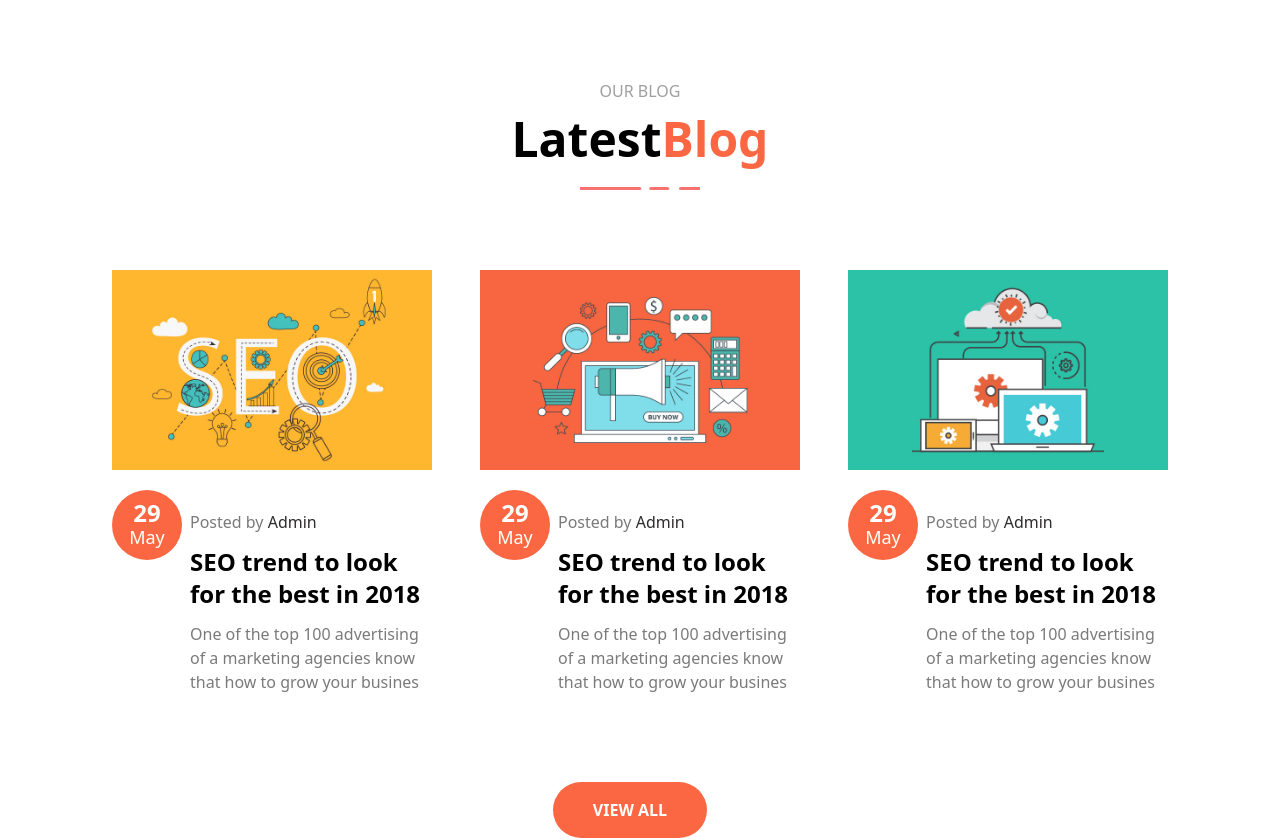
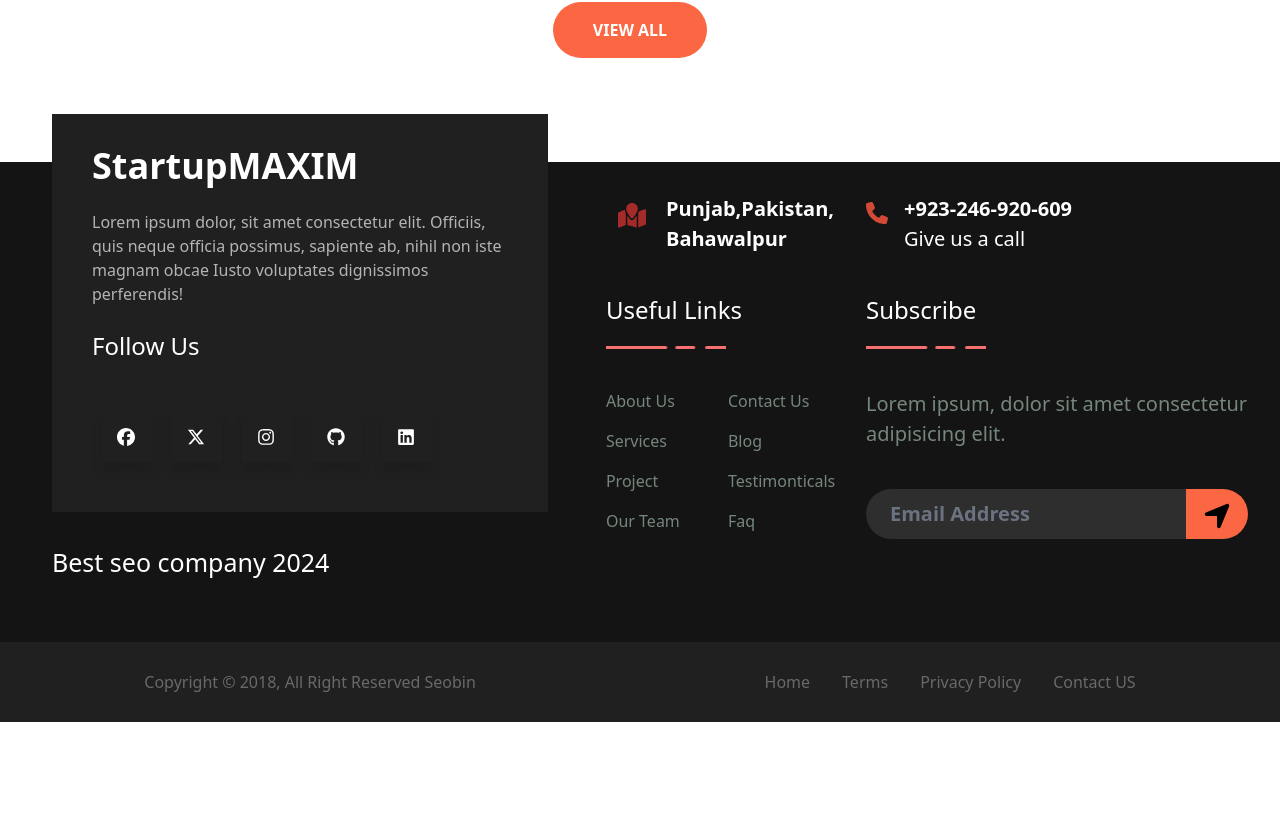
Before and after one commit to mhmAdmin1122/startupMAXIM, a Next.js app: page / in a window 1280 px wide. Shown: the part 7219-8059 px from the top of the page. After the commit the page ends 7941 px from the top, so only its background shows below. Built offline with nearby package versions, Linux system fonts and the light colour scheme.

Commit message:
new update

```diff
--- a/pages/Components/F/Footer.tsx
+++ b/pages/Components/F/Footer.tsx
@@ -23,7 +23,7 @@ const Footer = () => {
         <div className="pr-[50px] max-[500px]:p-0 max-[500px]:w-full  pl-[20px]">
           <div className="px-10 max-[500px]:p-3 relative bottom-20 max-[980px]:w-full bg-[#202020] pb-10 flex flex-col gap-6  pt-8  text-white">
             <h1 className="text-4xl font-bold max-[350px]:text-2xl">
-              StartUp Maxim
+              StartupMAXIM
             </h1>
             <p className="text-[var(--text-gray)] max-[350px]:text-[12px]">
               Lorem ipsum dolor, sit amet consectetur elit. Officiis, quis neque
--- a/pages/Components/H/HomeSection.tsx
+++ b/pages/Components/H/HomeSection.tsx
@@ -559,7 +559,7 @@ const HomeSection = () => {
             </button>
           </div>
         </div>
-        <div
+        {/* <div
           id="section8"
           className="flex  max-[760px]:gap-4 max-[760px]:flex-col max-[760px]:justify-center justify-around mt-20"
         >
@@ -637,7 +637,7 @@ const HomeSection = () => {
               </button>
             </div>
           </div>
-        </div>
+        </div> */}
       </section>
 
       <section>
--- a/styles/globals.css
+++ b/styles/globals.css
@@ -456,21 +456,8 @@ button#scrollBtn:hover {
 }
 
 .wrapper .icon {
-  @apply relative text-[#ffffff];
-  position: relative;
-  color: #ffffff;
-  border-radius: 50%;
-  padding: 15px;
-  margin: 10px;
-  width: 50px;
-  height: 50px;
-  font-size: 18px;
-  display: flex;
-  justify-content: center;
-  align-items: center;
-  flex-direction: column;
+  @apply relative text-[#ffffff] p-[15px] m-[10px] w-[50px] h-[50px] text-[18px] flex justify-center text-center flex-col cursor-pointer max-[435px]:p-[5px] max-[435px]:w-[40px] max-[325px]:w-[20px] max-[435px]:m-[5px];
   box-shadow: 0 10px 10px rgba(0, 0, 0, 0.1);
-  cursor: pointer;
   transition: all 0.2s cubic-bezier(0.68, -0.55, 0.265, 1.55);
 }
 
```
